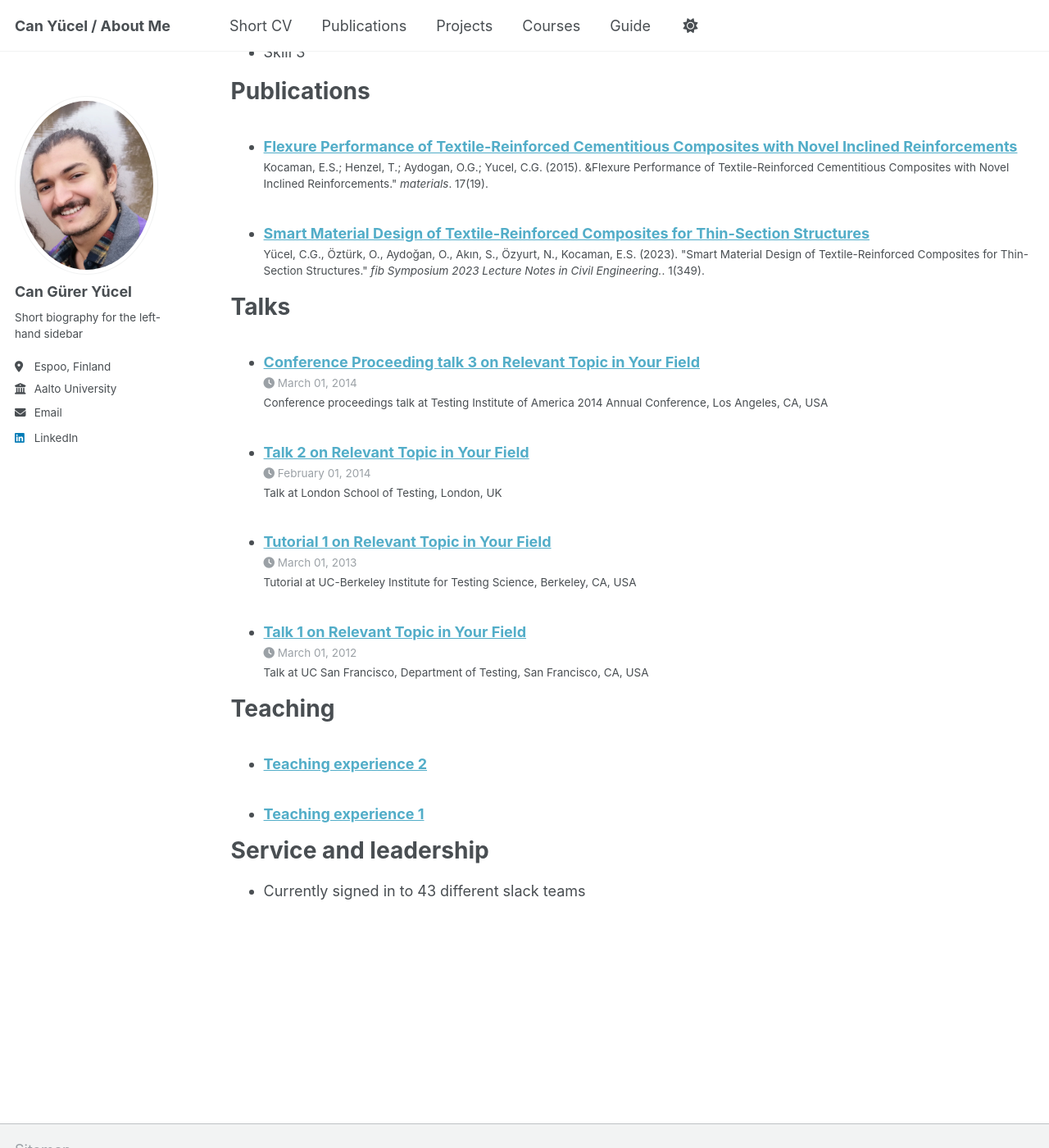
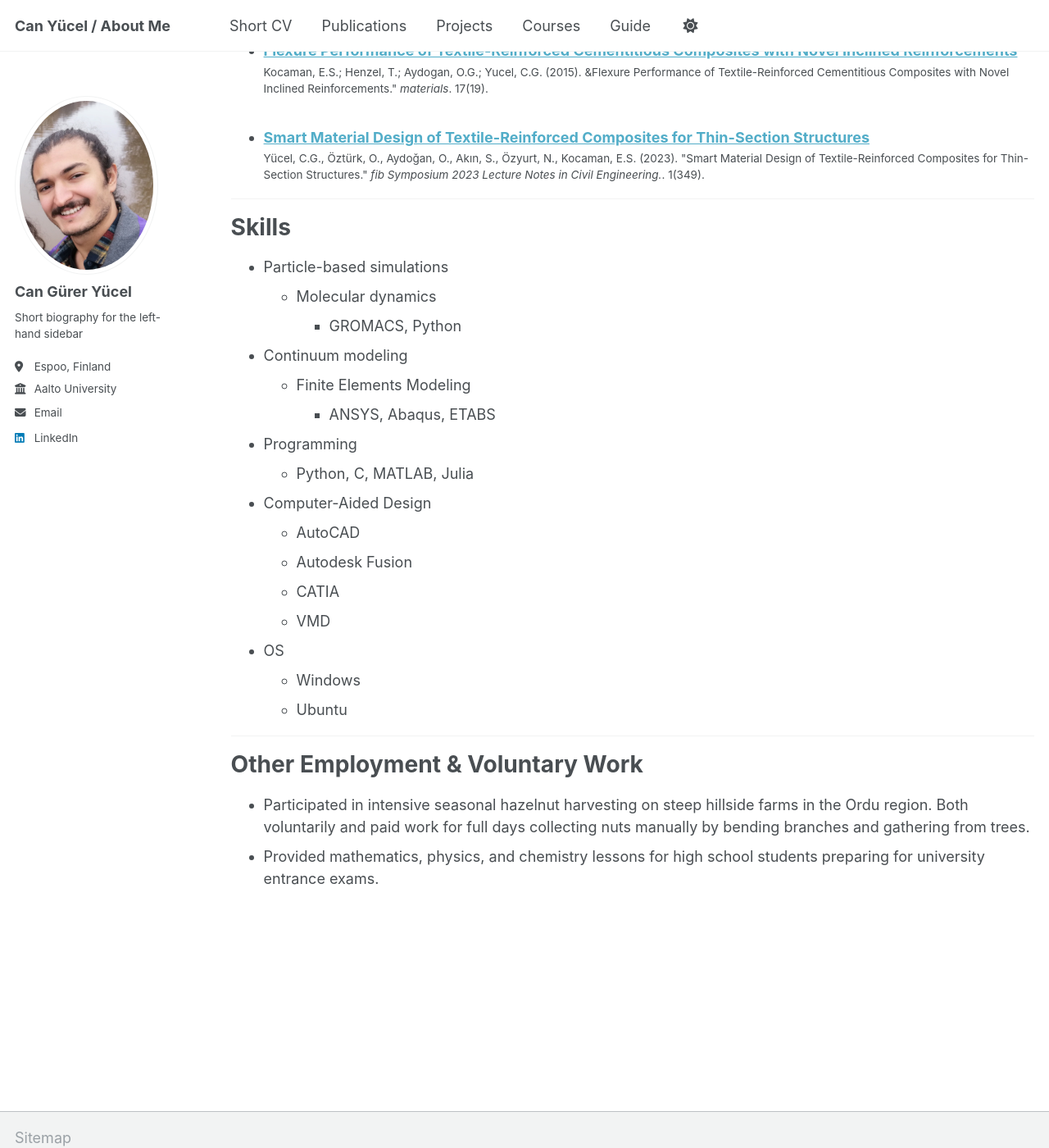
Before and after one commit to gureryucel/gureryucel.github.io, a Jekyll site: the page built from _pages/cv.md, in a window 1280 px wide and 1400 px high, scrolled down 2552 px. Shown: the whole window at 82% size. Built offline with Jekyll 4.4.1, drawn with Linux system fonts in a browser that asks for light colours; some of the changed text lies outside the part shown.

Commit message:
Update cv.md

```diff
--- a/_pages/cv.md
+++ b/_pages/cv.md
@@ -68,27 +68,22 @@ redirect_from:
   * Şişecam Glass Packaging Design Team
   * Duties included: Stress analysis, failure investigations, data analysis, and design recommendations
 
-Mechanical Engineering (Production) Intern
 ### 📐⚙️ Mechanical Engineering (Production) Intern
-* Sept 2022 - Sept 2023: **Şişecam**, İstanbul, Türkiye
-  * Şişecam Glass Packaging Design Team
-  * Duties included: Stress analysis, failure investigations, data analysis, and design recommendations
+* Aug 2022 – Sep 2022: **Şişecam**, Kırklareli, Türkiye
+  * Şişecam First Step Internship Program - Flat Glass Glass Kırklareli Factory
+  * Duties included: Production cycle control, quality control, and reporting
 
-* Summer 2015: Research Assistant
-  * GitHub University
-  * Duties included: Tagging issues
-  * Supervisor: Professor Git
+### 🛠️🏗️ Civil Engineering Intern
+* Jun 2022 – Jul 2022: **İstanbul Metropolitan Municipality**, İstanbul, Türkiye
+  * Haliç Science Center Restoration Project
+  * Duties included: Control of restoration, allowance control, and reporting
+
+### 🛠️🏗️ Civil Engineering Intern
+* Sep 2021 – Oct 2021: **ZETAS Foundation Tech**, Mersin, Türkiye
+  * Akkuyu Nuclear Power Plant Construction Project
+  * Duties included: Control of pool construction, quality control, and reporting
 
 ---
-
-Skills
-======
-* Skill 1
-* Skill 2
-  * Sub-skill 2.1
-  * Sub-skill 2.2
-  * Sub-skill 2.3
-* Skill 3
 
 Publications
 ======
@@ -96,18 +91,30 @@ Publications
     {% include archive-single-cv.html %}
   {% endfor %}</ul>
 
-Talks
+---
+
+Skills
 ======
-  <ul>{% for post in site.talks reversed %}
-    {% include archive-single-talk-cv.html  %}
-  {% endfor %}</ul>
+* Particle-based simulations
+  * Molecular dynamics
+    * GROMACS, Python
+* Continuum modeling
+  * Finite Elements Modeling
+    * ANSYS, Abaqus, ETABS
+* Programming
+  * Python, C, MATLAB, Julia
+* Computer-Aided Design
+  * AutoCAD
+  * Autodesk Fusion
+  * CATIA
+  * VMD
+* OS
+  * Windows
+  * Ubuntu
 
-Teaching
+---
+
+Other Employment & Voluntary Work
 ======
-  <ul>{% for post in site.teaching reversed %}
-    {% include archive-single-cv.html %}
-  {% endfor %}</ul>
-
-Service and leadership
-======
-* Currently signed in to 43 different slack teams
+* Participated in intensive seasonal hazelnut harvesting on steep hillside farms in the Ordu region. Both voluntarily and paid work for full days collecting nuts manually by bending branches and gathering from trees.
+* Provided mathematics, physics, and chemistry lessons for high school students preparing for university entrance exams.
```
